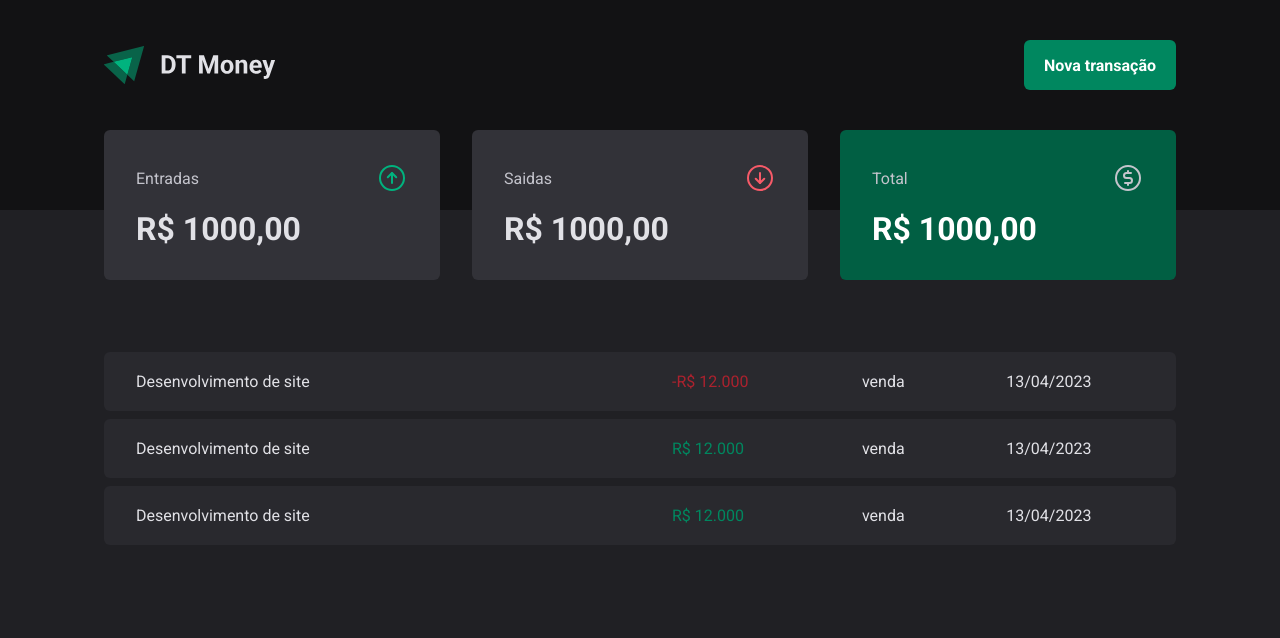
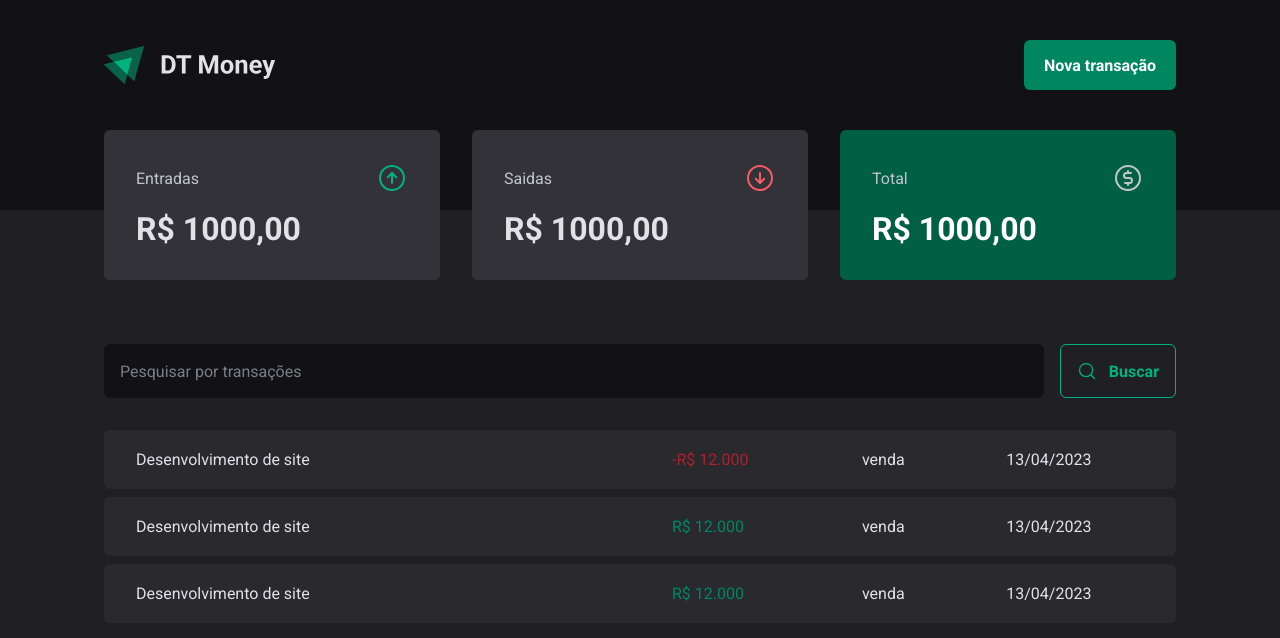
Before and after one commit to DanielFariias/dt-money, a React (Vite) app: page / in a window 1280 px wide. Shown: the top 638 px of the page. Built offline with nearby package versions, Linux system fonts and the light colour scheme.

Commit message:
feat: :art: Search form created

```diff
--- /dev/null
+++ b/src/components/search-form/index.tsx
@@ -0,0 +1,15 @@
+import { MagnifyingGlass } from 'phosphor-react'
+import * as S from './styles'
+
+export function SearchForm() {
+  return (
+    <S.Container>
+      <input type="text" placeholder="Pesquisar por transações" />
+
+      <button type="submit">
+        <MagnifyingGlass size={20} />
+        Buscar
+      </button>
+    </S.Container>
+  )
+}
--- /dev/null
+++ b/src/components/search-form/styles.ts
@@ -0,0 +1,43 @@
+import { styled } from 'styled-components'
+
+export const Container = styled.form`
+  margin-top: 4rem;
+
+  display: flex;
+  gap: 1rem;
+
+  input {
+    flex: 1;
+    border-radius: 6px;
+    border: 0;
+    background-color: ${({ theme }) => theme['gray-900']};
+    color: ${({ theme }) => theme['gray-300']};
+    padding: 1rem;
+
+    &::placeholder {
+      color: ${({ theme }) => theme['gray-500']};
+    }
+  }
+
+  button {
+    display: flex;
+    align-items: center;
+    gap: 0.75rem;
+
+    border: 0;
+    padding: 1rem;
+    background-color: transparent;
+    color: ${({ theme }) => theme['green-300']};
+    border: 1px solid ${({ theme }) => theme['green-300']};
+    font-weight: bold;
+    border-radius: 6px;
+
+    transition: all 0.2s ease-in-out;
+
+    &:hover {
+      background-color: ${({ theme }) => theme['green-500']};
+      border: 1px solid ${({ theme }) => theme['green-500']};
+      color: ${({ theme }) => theme.white};
+    }
+  }
+`
--- a/src/components/transactions-table/index.tsx
+++ b/src/components/transactions-table/index.tsx
@@ -1,8 +1,10 @@
+import { SearchForm } from '../search-form'
 import * as S from './styles'
 
 export function TransactionsTable() {
   return (
     <S.Container className="container">
+      <SearchForm />
       <S.Table>
         <tbody>
           <tr>
--- a/src/components/transactions-table/styles.ts
+++ b/src/components/transactions-table/styles.ts
@@ -7,7 +7,7 @@ export const Table = styled.table`
   margin: 4rem auto 0;
   border-collapse: separate;
   border-spacing: 0 0.5rem;
-  /* margin-top: 1.5rem; */
+  margin-top: 1.5rem;
 
   td {
     padding: 1.25rem 2rem;
```
